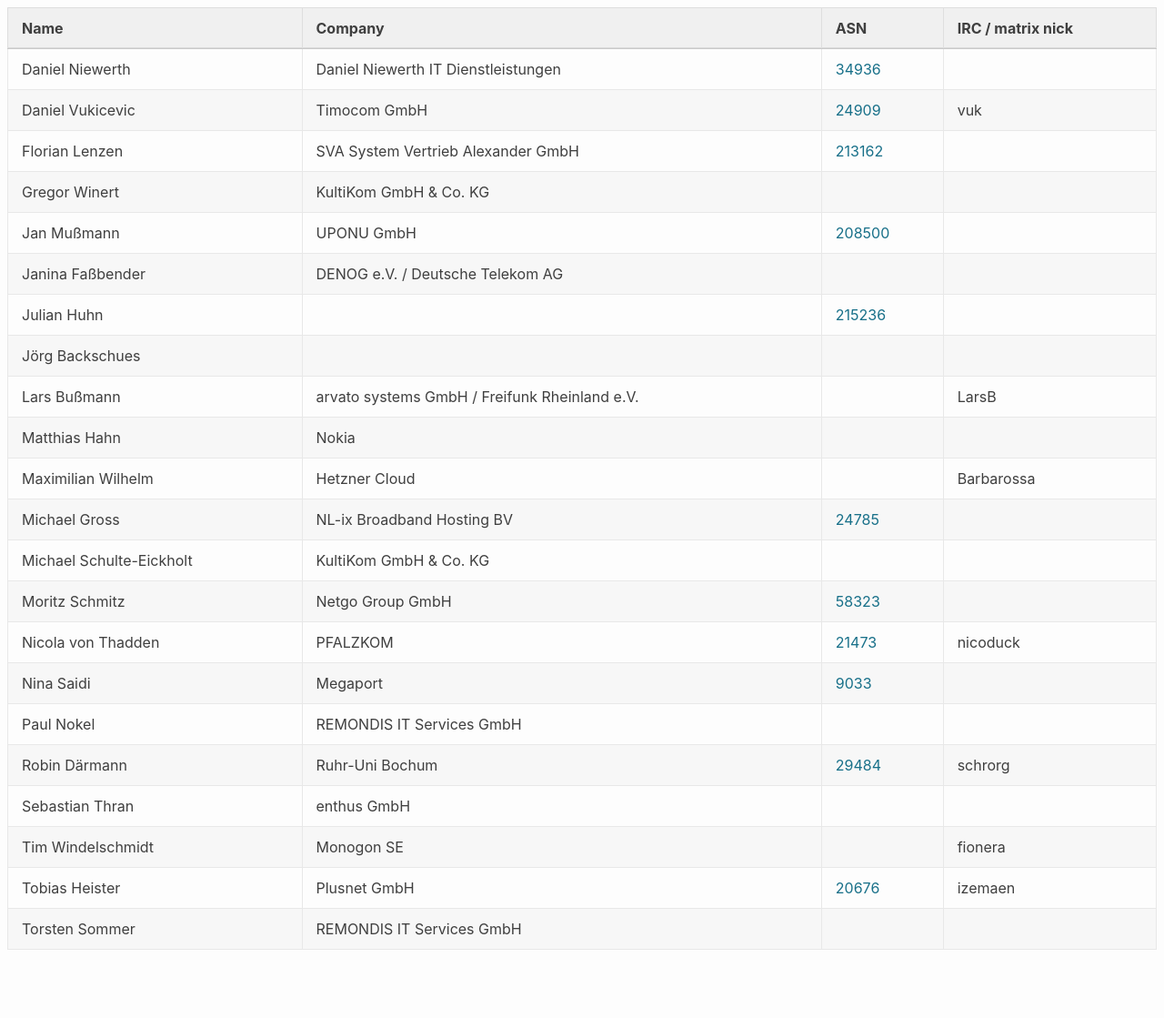
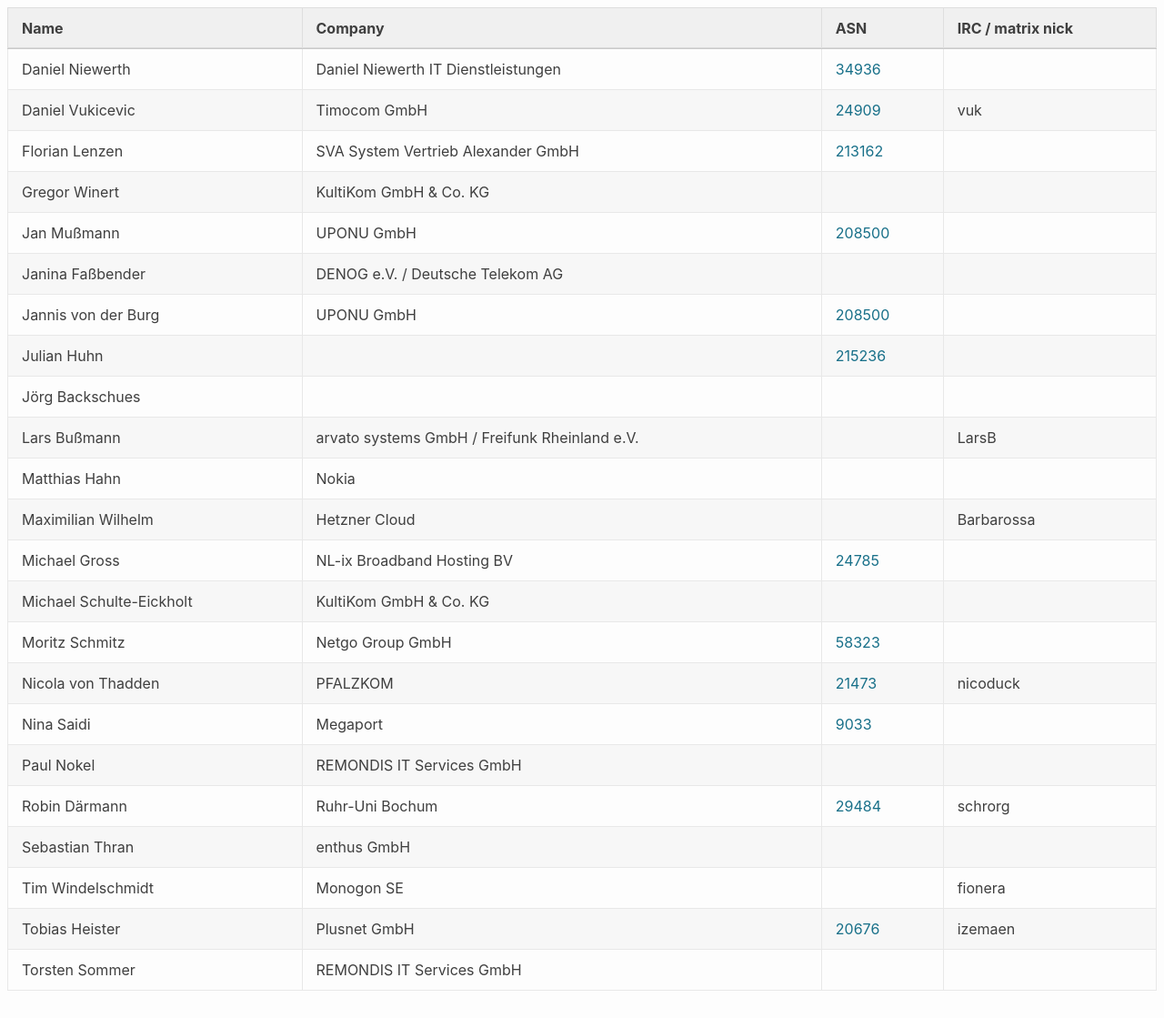
Before and after one commit to denog/pretix-attendeelist, a Jekyll site: the page built from denogmeetup25-02/index.markdown, in a window 1280 px wide and 1119 px high. Shown: the whole window at 91% size. Built offline with Jekyll 4.4.1, drawn with Linux system fonts in a browser that asks for light colours.

Commit message:
Latest data: Thu Jan 30 07:47:54 UTC 2025

```diff
--- a/_data/attendees_denogmeetup25-02.json
+++ b/_data/attendees_denogmeetup25-02.json
@@ -31,6 +31,12 @@
   },
   {
     "name": "Jan Mußmann",
+    "company": "UPONU GmbH",
+    "irc": null,
+    "asn": "208500"
+  },
+  {
+    "name": "Jannis von der Burg",
     "company": "UPONU GmbH",
     "irc": null,
     "asn": "208500"
```
